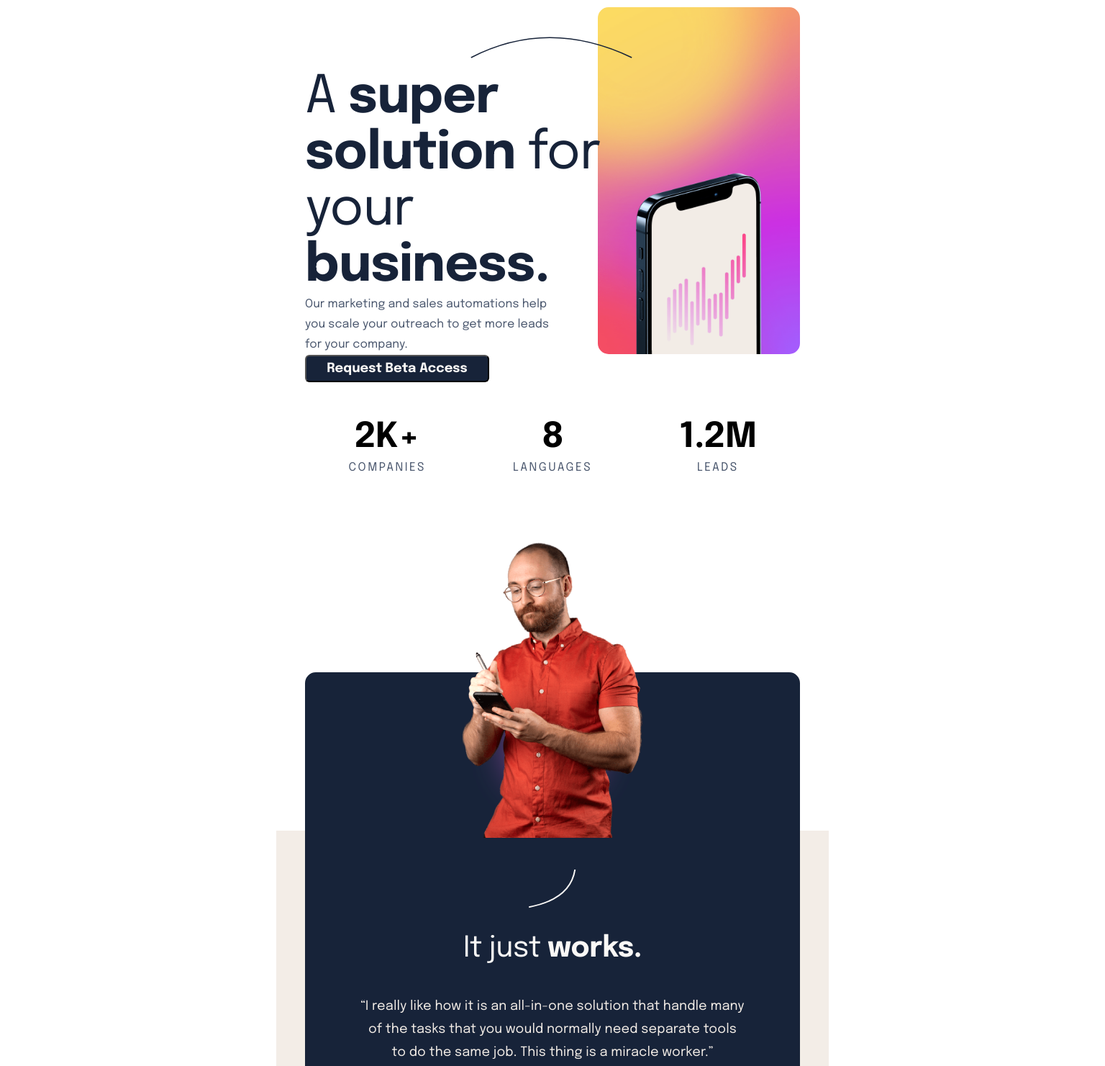
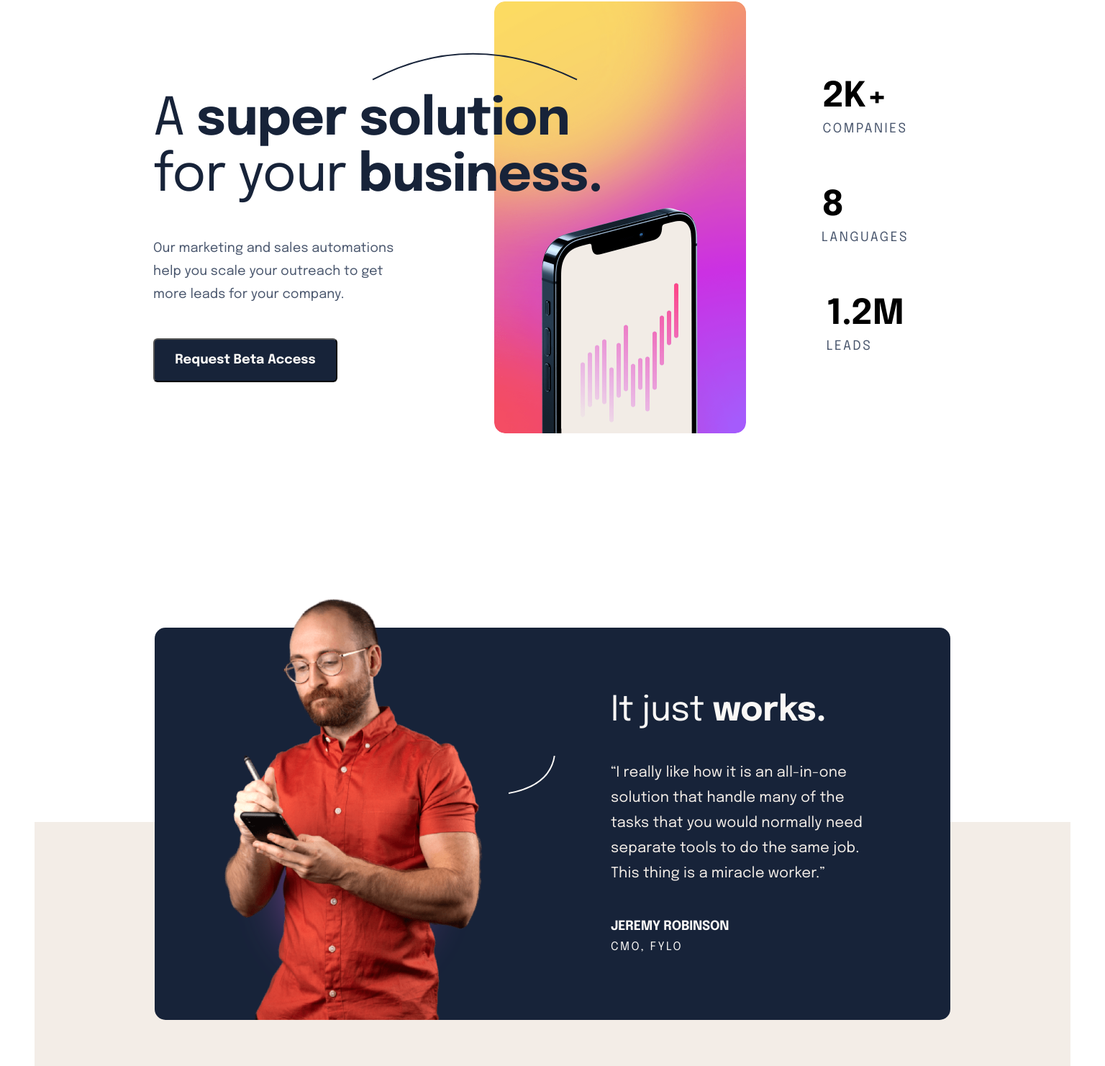
Before and after one commit to rubyeleanor/suite-landing-page, a plain HTML site: page index.html in a window 1536 px wide. Shown: the part 171-1652 px from the top of the page at 72% size. Drawn offline with Linux system fonts and the light colour scheme.

Commit message:
Desktop styling added

```diff
--- a/app/scss/globals/_typography.scss
+++ b/app/scss/globals/_typography.scss
@@ -38,7 +38,7 @@ h1 {
     letter-spacing: rem(-0.8);
   }
 
-  @media screen and (min-width: 80rem) {
+  @media screen and (min-width: 90rem) {
     font-size: rem(72);
     line-height: rem(78);
     letter-spacing: rem(-1);
@@ -58,6 +58,11 @@ h3 {
   letter-spacing: rem(-0.4);
   font-weight: 400;
   color: var(--cream-white);
+
+  @media screen and (min-width: 90rem) {
+    font-size: rem(48);
+    line-height: rem(56);
+  }
 }
 
 h4 {
@@ -87,11 +92,20 @@ p {
   font-size: rem(16);
   line-height: rem(28);
   letter-spacing: rem(0.1);
+
+  @media screen and (min-width: 90rem) {
+    font-size: rem(18);
+    line-height: rem(32);
+  }
 }
 
 .hero-text {
   @media screen and (min-width: 48rem) {
     padding-right: 140px;
+  }
+
+  @media screen and (min-width: 90rem) {
+    padding-right: 300px;
   }
 }
 
@@ -109,6 +123,13 @@ p {
 
   @media screen and (min-width: 48rem) {
     padding: 0 60px;
+  }
+
+  @media screen and (min-width: 90rem) {
+    font-size: rem(20);
+    line-height: rem(35);
+    padding: 0;
+    margin: 40px 0;
   }
 }
 
@@ -150,13 +171,6 @@ button {
     font-size: rem(16);
     line-height: rem(32);
   }
-
-  @media screen and (min-width: 80rem) {
-    width: rem(256);
-    height: rem(61);
-    font-size: rem(18);
-    line-height: rem(32);
-  }
 }
 
 .btn-lt:hover {
--- a/app/scss/styles.scss
+++ b/app/scss/styles.scss
@@ -16,6 +16,10 @@ body {
   @media screen and (min-width: 48rem) {
     max-width: rem(768);
   }
+
+  @media screen and (min-width: 90rem) {
+    max-width: rem(1440);
+  }
 }
 
 header nav {
@@ -24,17 +28,29 @@ header nav {
   justify-content: space-between;
   align-items: center;
   padding: 24px 16px 56px;
-
   @media screen and (min-width: 48rem) {
     padding: 40px 40px 80px;
+  }
+
+  @media screen and (min-width: 90rem) {
+    padding: 50px 165px 67px;
   }
 }
 
 .hero {
-  margin: 0 16px;
+  margin: 0 16px 56px;
 
   @media screen and (min-width: 48rem) {
-    margin: 0;
+    margin: 0 0 90px;
+  }
+
+  @media screen and (min-width: 90rem) {
+    display: flex;
+    justify-content: space-between;
+    align-items: center;
+    width: rem(1440);
+    height: rem(600);
+    padding: 0 165px;
   }
 }
 
@@ -45,7 +61,11 @@ header nav {
     position: relative;
     height: rem(482);
     margin: 0 40px 88px;
-    margin-bottom: 88px;
+  }
+
+  @media screen and (min-width: 90rem) {
+    margin: 0;
+    height: rem(600);
   }
 }
 
@@ -58,6 +78,11 @@ header nav {
   @media screen and (min-width: 48rem) {
     width: rem(500);
     height: rem(400);
+  }
+
+  @media screen and (min-width: 90rem) {
+    width: rem(635);
+    height: rem(458);
   }
 }
 
@@ -96,17 +121,31 @@ header nav {
     height: rem(482);
     background-image: url("../../assets/image-hero-portrait@2x.png");
   }
+
+  @media screen and (min-width: 90rem) {
+    width: rem(350);
+    height: rem(600);
+    left: 474px;
+  }
 }
 
 .stats-cont {
   display: flex;
   flex-direction: column;
   align-items: center;
-  margin-bottom: 56px;
+
   @media screen and (min-width: 48rem) {
     flex-direction: row;
     justify-content: space-around;
-    margin: 0 40px 90px;
+    margin: 0 40px;
+  }
+
+  @media screen and (min-width: 90rem) {
+    flex-direction: column;
+    height: 100%;
+    justify-content: space-between;
+    margin: 0;
+    padding: 105px 60px;
   }
 }
 
@@ -116,6 +155,10 @@ header nav {
 
   @media screen and (min-width: 48rem) {
     margin-bottom: 0;
+  }
+
+  @media screen and (min-width: 90rem) {
+    text-align: left;
   }
 }
 
@@ -131,6 +174,11 @@ header nav {
     height: rem(400); //change height to change overlap of footer
     margin: 0 40px;
   }
+
+  @media screen and (min-width: 90rem) {
+    margin: 0 167px;
+    height: rem(450);
+  }
 }
 
 .t-images {
@@ -142,6 +190,13 @@ header nav {
   left: 50%;
   transform: translate(-50%, 0);
   z-index: 10;
+
+  @media screen and (min-width: 90rem) {
+    flex-direction: row;
+    left: 25%;
+    bottom: -419px;
+    padding-left: 100px;
+  }
 }
 
 .t-text {
@@ -155,6 +210,11 @@ header nav {
   flex-direction: column;
   justify-content: space-between;
   text-align: center;
+
+  @media screen and (min-width: 90rem) {
+    text-align: left;
+    padding: 88px 120px 88px 634px;
+  }
 }
 
 .jeremy {
@@ -163,11 +223,19 @@ header nav {
   background-size: contain;
   background-repeat: no-repeat;
   background-position: bottom;
+
+  @media screen and (min-width: 90rem) {
+    width: 360px;
+  }
 }
 
 .curve2 {
   margin-top: 40px;
   margin-bottom: 40px;
+
+  @media screen and (min-width: 90rem) {
+    margin: 0 0 100px 35px;
+  }
 }
 
 footer {
@@ -182,6 +250,10 @@ footer {
   @media screen and (min-width: 48rem) {
     flex-direction: row;
     padding: 535px 40px 72px;
+  }
+
+  @media screen and (min-width: 90rem) {
+    padding: 360px 167px 72px;
   }
 }
 
```
Also changed, not shown: dist/styles.css, 1 other file.
